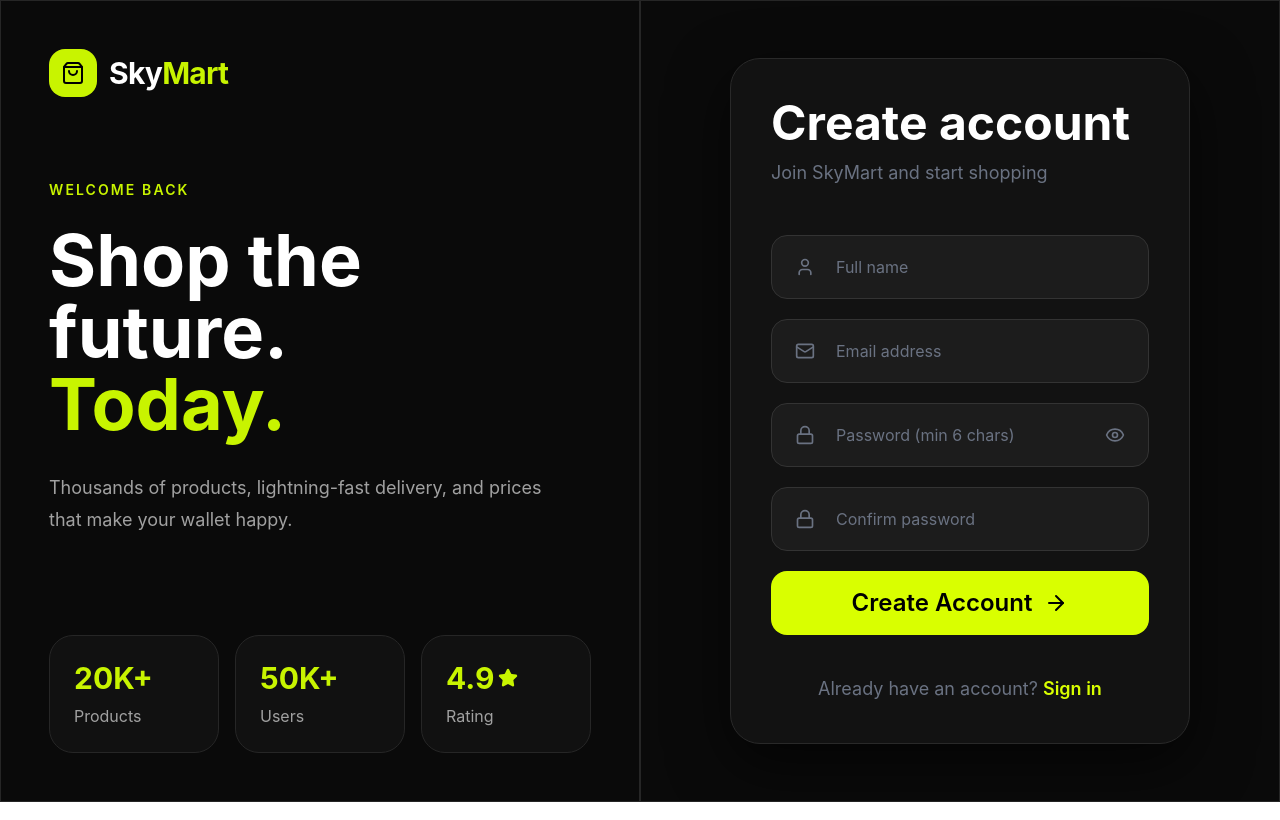
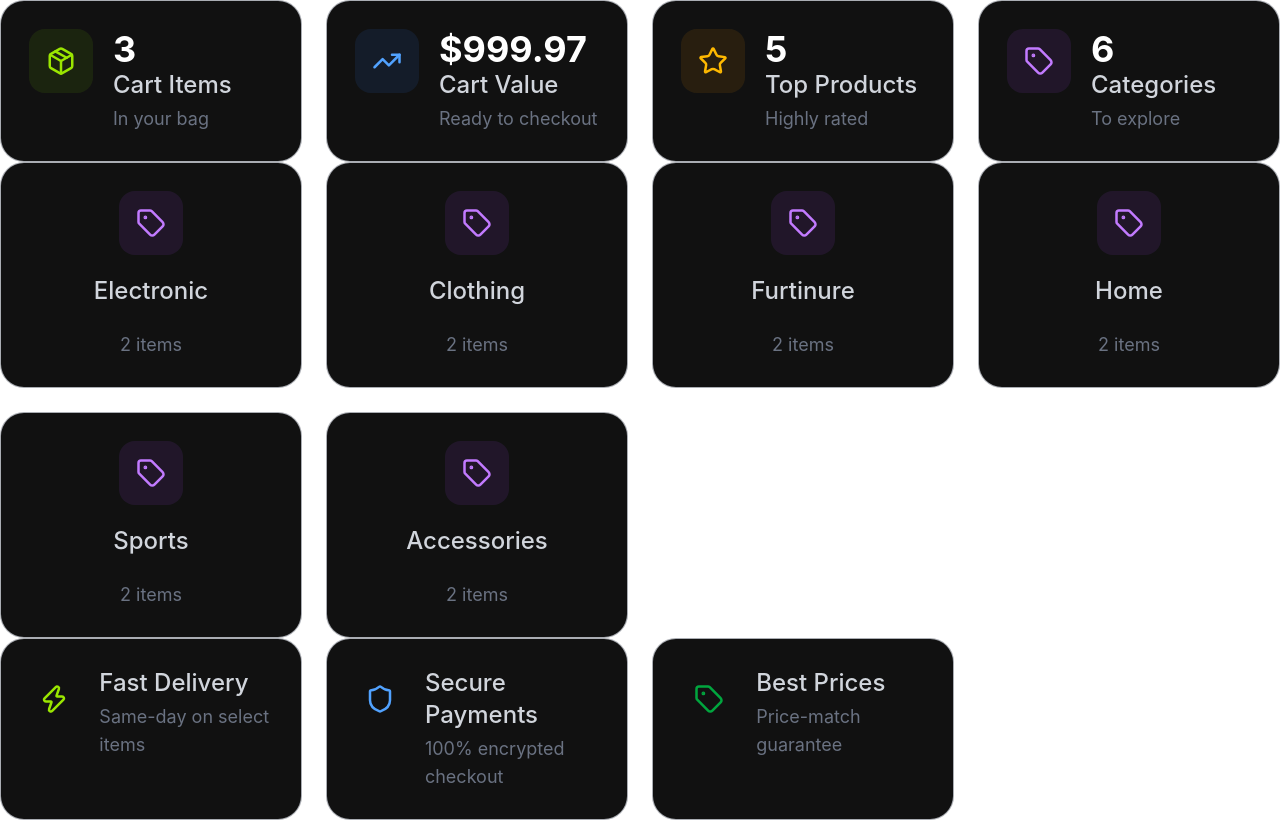
Before and after one commit to novix-vertex/SCS3-P42, a React (Vite) app: page / in a window 1280 px wide. Built offline with nearby package versions, Linux system fonts and the light colour scheme.

Commit message:
more cards created - home: category card - home: top stat card - home: qualities  card

```diff
--- a/src/App.jsx
+++ b/src/App.jsx
@@ -1,9 +1,10 @@
 import Login from "./pages/Login"
-
+import Home from "./pages/Home"
 const App = () => {
   return (
     <div>
-      <Login />
+      {/* <Login /> */}
+      <Home />
     </div>
   )
 }
--- /dev/null
+++ b/src/components/CategoryCard.jsx
@@ -0,0 +1,25 @@
+const CategoryCard = ({ icon:Icon,
+    iconBg,
+    iconColor,
+    title,
+    quantity }) => {
+    return (
+        <div className="flex gap-5 items-center justify-center flex-col rounded-3xl border border-gray-300/80 bg-[#111111] p-7 transition-all duration-300 hover:-translate-y-1 hover:border-lime-400/40 hover:shadow-lg">
+            <div
+                className={`flex h-16 w-16 items-center justify-center rounded-2xl ${iconBg}`}
+            >
+                <Icon size={30} className={iconColor} />
+            </div>
+
+            <h3 className="text-2xl font-medium text-gray-300">
+                {title}
+            </h3>
+
+            <p className="mt-1 text-lg text-gray-500">
+                {quantity}
+            </p>
+        </div>
+    );
+}
+
+export default CategoryCard
--- /dev/null
+++ b/src/components/StatCard2.jsx
@@ -0,0 +1,38 @@
+const StatsCard2 = ({
+    icon: Icon,
+    iconBg,
+    iconColor,
+    value,
+    title,
+    subtitle,
+    showValue,
+    showBG
+}) => {
+    return (
+        <div className="flex gap-5 rounded-3xl border border-gray-300/80 bg-[#111111] p-7 transition-all duration-300 hover:-translate-y-1 hover:border-lime-400/40 hover:shadow-lg">
+            <div
+                className={`flex h-16 w-16 items-center justify-center rounded-2xl ${showBG ? iconBg : ""}`}
+            >
+                <Icon size={30} className={iconColor} />
+            </div>
+
+            <div>
+                {
+                    showValue ?
+                        <h2 className="text-4xl font-bold text-white">{value}</h2>
+                        :
+                        ""}
+
+                <h3 className="text-2xl font-medium text-gray-300">
+                    {title}
+                </h3>
+
+                <p className="mt-1 text-lg text-gray-500">
+                    {subtitle}
+                </p>
+            </div>
+        </div>
+    );
+};
+
+export default StatsCard2;
--- /dev/null
+++ b/src/components/home/Categories.jsx
@@ -0,0 +1,53 @@
+import { Tag } from "lucide-react"
+import CategoryCard from "../CategoryCard"
+
+const Categories = () => {
+    return (
+        <div className="grid gap-6 md:grid-cols-2 xl:grid-cols-4 flex-wrap">
+
+            <CategoryCard
+                icon={Tag}
+                iconBg="bg-purple-500/10"
+                iconColor="text-purple-400"
+                title="Electronic"
+                quantity="2 items" />
+
+            <CategoryCard
+                icon={Tag}
+                iconBg="bg-purple-500/10"
+                iconColor="text-purple-400"
+                title="Clothing"
+                quantity="2 items"
+            />
+
+            <CategoryCard
+                icon={Tag}
+                iconBg="bg-purple-500/10"
+                iconColor="text-purple-400"
+                title="Furtinure"
+                quantity="2 items" />
+
+            <CategoryCard
+                icon={Tag}
+                iconBg="bg-purple-500/10"
+                iconColor="text-purple-400"
+                title="Home"
+                quantity="2 items" />
+            <CategoryCard
+                icon={Tag}
+                iconBg="bg-purple-500/10"
+                iconColor="text-purple-400"
+                title="Sports"
+                quantity="2 items" />
+            <CategoryCard
+                icon={Tag}
+                iconBg="bg-purple-500/10"
+                iconColor="text-purple-400"
+                title="Accessories"
+                quantity="2 items" />
+
+        </div>
+    )
+}
+
+export default Categories
--- /dev/null
+++ b/src/components/home/Qualities.jsx
@@ -0,0 +1,44 @@
+import { Zap, Shield, Tag } from "lucide-react"
+import StatsCard2 from "../StatCard2"
+
+const Qualities = () => {
+    return (
+        <div className="grid gap-6 md:grid-cols-2 xl:grid-cols-4">
+            <StatsCard2
+                icon={Zap}
+                iconBg="bg-lime-500/10"
+                iconColor="text-lime-400"
+                value=""
+                title="Fast Delivery"
+                subtitle="Same-day on select items"
+                showValue={false}
+                showBG={false}
+            />
+
+            <StatsCard2
+                icon={Shield}
+                iconBg="bg-blue-500/10"
+                iconColor="text-blue-400"
+                value="$999.97"
+                title="Secure Payments"
+                subtitle="100% encrypted checkout"
+                showValue={false}
+                showBG={false}
+            />
+
+            <StatsCard2
+                icon={Tag}
+                iconBg="bg-green-700/10"
+                iconColor="text-green-600"
+                value="5"
+                title="Best Prices"
+                subtitle="Price-match guarantee"
+                showValue={false}
+                showBG={false}
+            />
+
+        </div>
+    );
+}
+
+export default Qualities
--- /dev/null
+++ b/src/components/home/Stats.jsx
@@ -0,0 +1,56 @@
+import { Package, Star, Tag, TrendingUp } from "lucide-react"
+import StatsCard2 from "../StatCard2"
+
+const Stats = () => {
+    return (
+        <div className="grid gap-6 md:grid-cols-2 xl:grid-cols-4">
+
+            <StatsCard2
+                icon={Package}
+                iconBg="bg-lime-500/10"
+                iconColor="text-lime-400"
+                value="3"
+                title="Cart Items"
+                subtitle="In your bag"
+                showValue={true}
+                showBG={true}
+            />
+
+            <StatsCard2
+                icon={TrendingUp}
+                iconBg="bg-blue-500/10"
+                iconColor="text-blue-400"
+                value="$999.97"
+                title="Cart Value"
+                subtitle="Ready to checkout"
+                showValue={true}
+                showBG={true}
+            />
+
+            <StatsCard2
+                icon={Star}
+                iconBg="bg-amber-500/10"
+                iconColor="text-amber-400"
+                value="5"
+                title="Top Products"
+                subtitle="Highly rated"
+                showValue={true}
+                showBG={true}
+            />
+
+            <StatsCard2
+                icon={Tag}
+                iconBg="bg-purple-500/10"
+                iconColor="text-purple-400"
+                value="6"
+                title="Categories"
+                subtitle="To explore"
+                showValue={true}
+                showBG={true}
+            />
+
+        </div>
+    );
+}
+
+export default Stats
--- /dev/null
+++ b/src/pages/About.jsx
@@ -0,0 +1,7 @@
+const About = () => {
+  return (
+    <div>About</div>
+  )
+}
+
+export default About
--- /dev/null
+++ b/src/pages/Home.jsx
@@ -0,0 +1,15 @@
+import Categories from "../components/home/Categories"
+import Qualities from "../components/home/Qualities"
+import Stats from "../components/home/Stats"
+
+const Home = () => {
+    return (
+        <div>
+            <Stats />
+            <Categories />
+            <Qualities />
+        </div>
+    )
+}
+
+export default Home
--- /dev/null
+++ b/src/pages/Shop.jsx
@@ -0,0 +1,7 @@
+const Shop = () => {
+  return (
+    <div>Shop</div>
+  )
+}
+
+export default Shop
```
